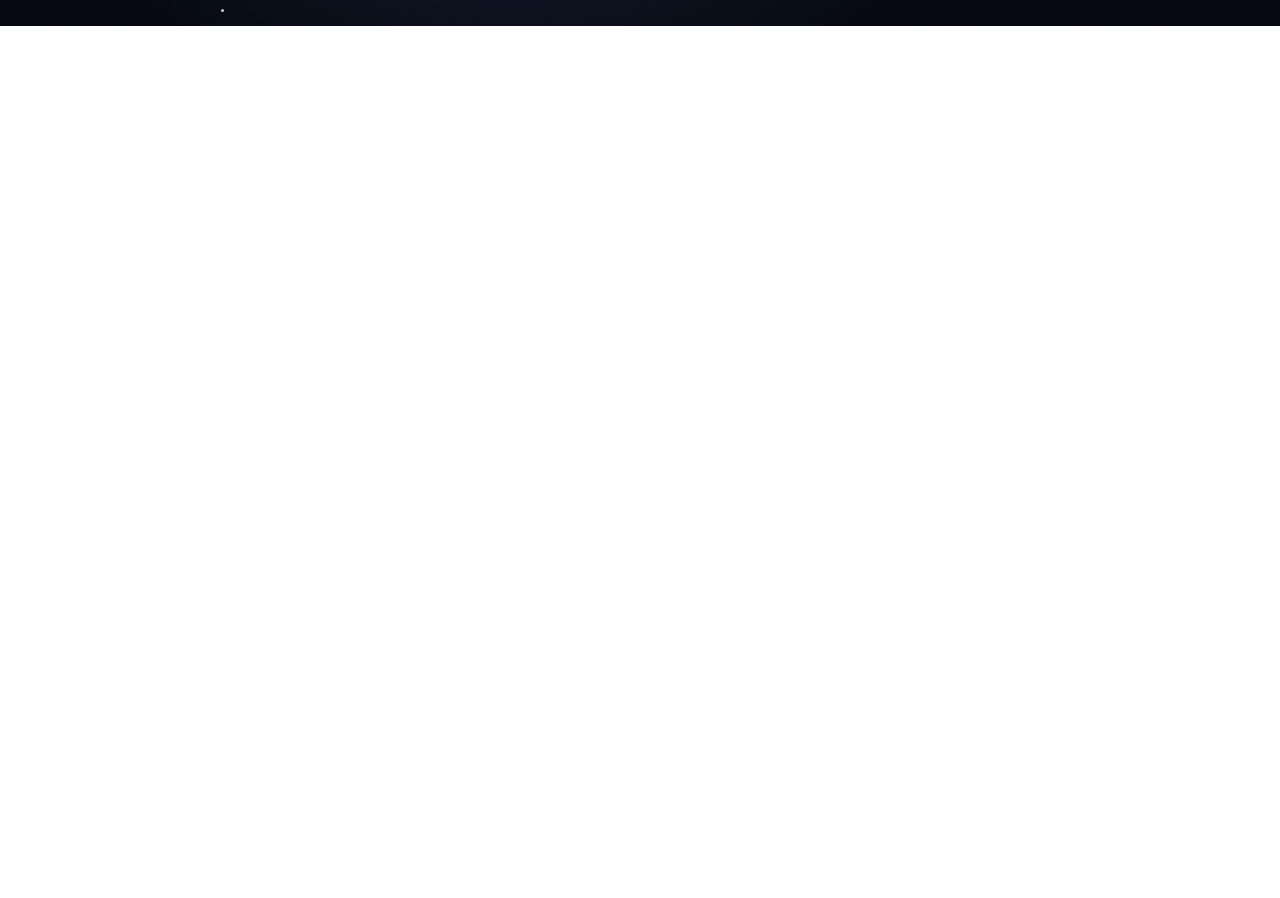
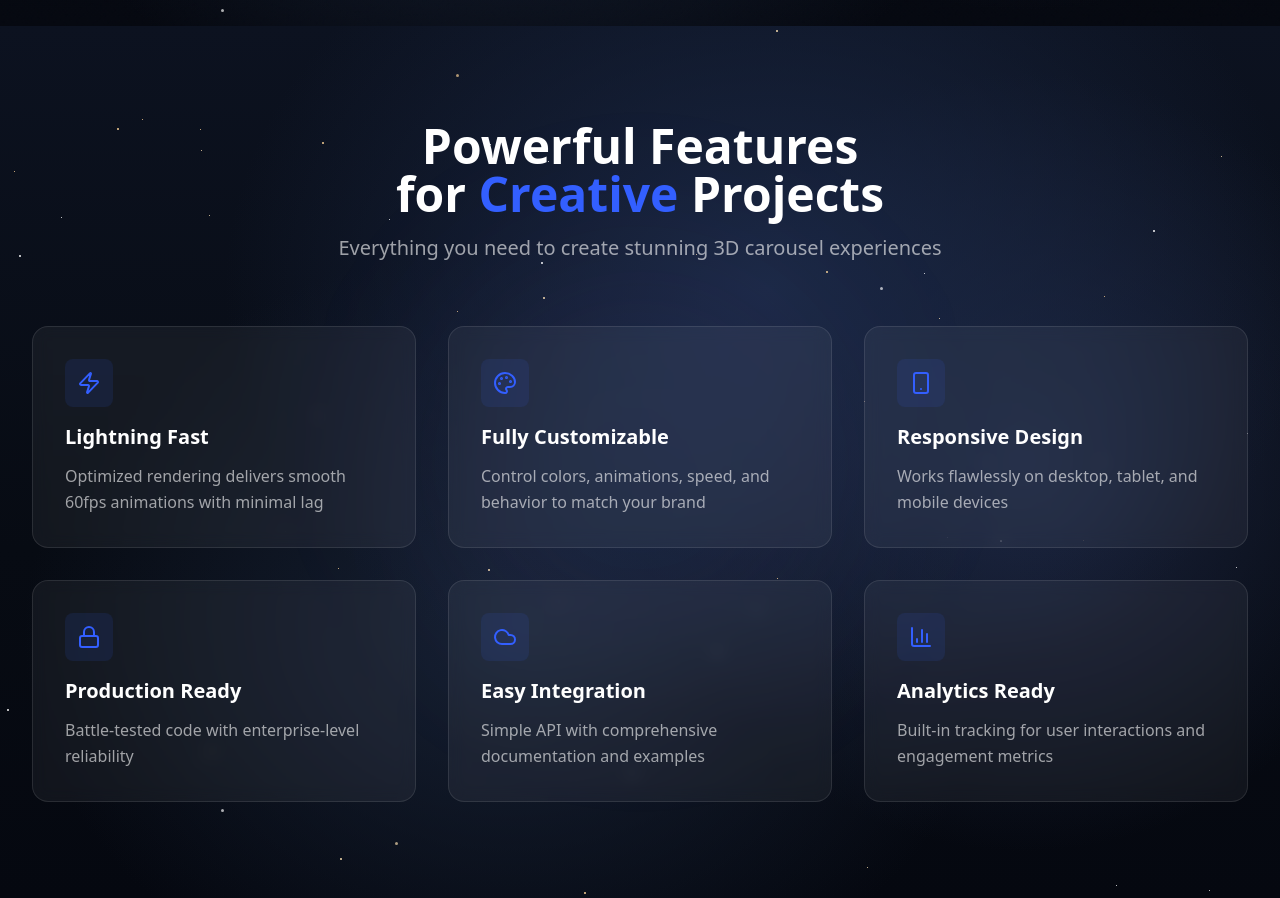
Before and after one commit to KaranChavda511/moving-3d, a Next.js app: page /3d-carousel in a window 1280 px wide. Shown: the part 774-1672 px from the top of the page. Before the commit the page ends 800 px from the top, so only its background shows below. Built offline with nearby package versions, Linux system fonts and the light colour scheme.

Commit message:
new section added

```diff
--- a/package.json
+++ b/package.json
@@ -15,6 +15,7 @@
     "@react-three/drei": "^10.7.7",
     "@react-three/fiber": "^9.5.0",
     "@splinetool/react-spline": "^4.1.0",
+    "lucide-react": "^0.577.0",
     "motion": "^12.35.0",
     "next": "16.1.6",
     "react": "19.2.3",
--- a/src/app/3d-carousel/page.jsx
+++ b/src/app/3d-carousel/page.jsx
@@ -1,10 +1,11 @@
 import CarouselHeroSection from "@/sections/CarouselPage/CarouselHeroSection"
+import FeaturesSection from "@/sections/CarouselPage/FeaturesSection"
 
 export default function CarouselPage() {
   return (
     <>
       <CarouselHeroSection />
-      {/* Future sections go here */}
+      <FeaturesSection />
     </>
   )
 }
--- /dev/null
+++ b/src/sections/CarouselPage/FeaturesSection/index.jsx
@@ -0,0 +1,110 @@
+import { Zap, BarChart3, Palette, Lock, Smartphone, Cloud } from 'lucide-react'
+import Starfield from '@/components/3dCarousel/Starfield.client'
+
+const features = [
+  {
+    icon: Zap,
+    title: 'Lightning Fast',
+    description: 'Optimized rendering delivers smooth 60fps animations with minimal lag'
+  },
+  {
+    icon: Palette,
+    title: 'Fully Customizable',
+    description: 'Control colors, animations, speed, and behavior to match your brand'
+  },
+  {
+    icon: Smartphone,
+    title: 'Responsive Design',
+    description: 'Works flawlessly on desktop, tablet, and mobile devices'
+  },
+  {
+    icon: Lock,
+    title: 'Production Ready',
+    description: 'Battle-tested code with enterprise-level reliability'
+  },
+  {
+    icon: Cloud,
+    title: 'Easy Integration',
+    description: 'Simple API with comprehensive documentation and examples'
+  },
+  {
+    icon: BarChart3,
+    title: 'Analytics Ready',
+    description: 'Built-in tracking for user interactions and engagement metrics'
+  },
+]
+
+const FeaturesSection = () => {
+  return (
+    <section
+      className="relative py-24 overflow-hidden"
+      style={{
+        background: [
+          'radial-gradient(ellipse at 60% 30%, #1a2744 0%, transparent 50%)',
+          'radial-gradient(ellipse at 40% 70%, #162033 0%, transparent 45%)',
+          'radial-gradient(circle at 80% 50%, #1c2540 0%, transparent 35%)',
+          'linear-gradient(180deg, #0c1220 0%, #070b13 60%, #050810 100%)',
+        ].join(', '),
+      }}
+    >
+      {/* CSS Starfield */}
+      <Starfield />
+
+      {/* Subtle glow */}
+      <div
+        className="pointer-events-none absolute top-1/2 left-1/2 -translate-x-1/2 -translate-y-1/2"
+        style={{
+          width: '600px',
+          height: '600px',
+          background:
+            'radial-gradient(circle, rgba(79,140,255,0.1) 0%, rgba(167,139,250,0.05) 35%, transparent 65%)',
+          filter: 'blur(80px)',
+        }}
+      />
+
+      <div className="relative z-10 max-w-7xl mx-auto px-4 sm:px-6 lg:px-8">
+        {/* Header */}
+        <div className="text-center max-w-3xl mx-auto mb-16">
+          <h2 className="text-4xl md:text-5xl font-bold text-white text-balance mb-4">
+            Powerful Features for <span className="text-primary">Creative</span> Projects
+          </h2>
+          <p className="text-xl text-white/60">
+            Everything you need to create stunning 3D carousel experiences
+          </p>
+        </div>
+
+        {/* Features Grid */}
+        <div className="grid grid-cols-1 md:grid-cols-2 lg:grid-cols-3 gap-8">
+          {features.map((feature, idx) => {
+            const Icon = feature.icon
+            return (
+              <div
+                key={idx}
+                className="group relative p-8 rounded-2xl border border-white/10 bg-white/5 backdrop-blur-sm hover:border-primary/30 transition-all duration-300 hover:shadow-lg hover:shadow-primary/5"
+              >
+                {/* Hover background effect */}
+                <div className="absolute inset-0 bg-primary/5 rounded-2xl opacity-0 group-hover:opacity-100 transition-opacity duration-300" />
+
+                <div className="relative z-10">
+                  <div className="w-12 h-12 rounded-lg bg-primary/10 flex items-center justify-center mb-4 group-hover:bg-primary/20 transition-colors">
+                    <Icon className="w-6 h-6 text-primary" />
+                  </div>
+
+                  <h3 className="text-xl font-semibold text-white mb-3">
+                    {feature.title}
+                  </h3>
+
+                  <p className="text-white/60 leading-relaxed">
+                    {feature.description}
+                  </p>
+                </div>
+              </div>
+            )
+          })}
+        </div>
+      </div>
+    </section>
+  )
+}
+
+export default FeaturesSection
```
Also changed, not shown: 1 other file (tests, documents, lock files or other folders).
